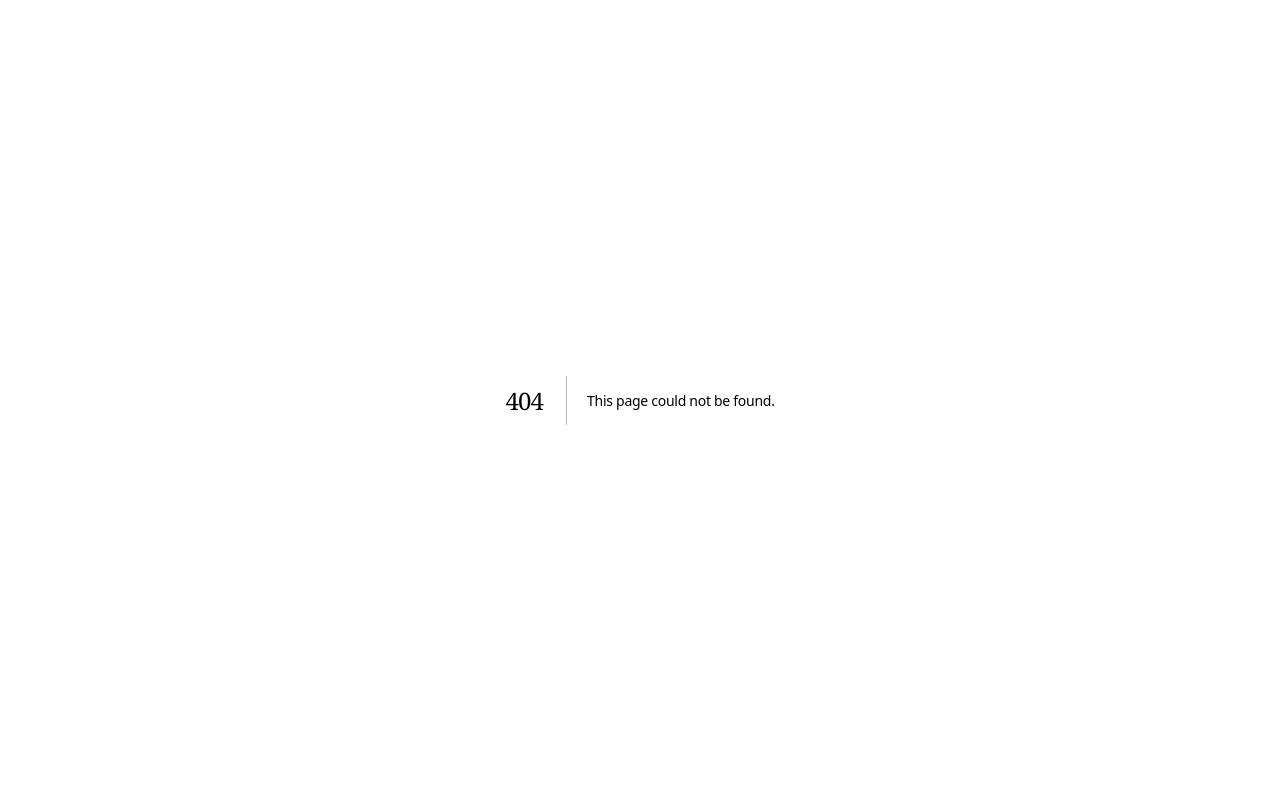
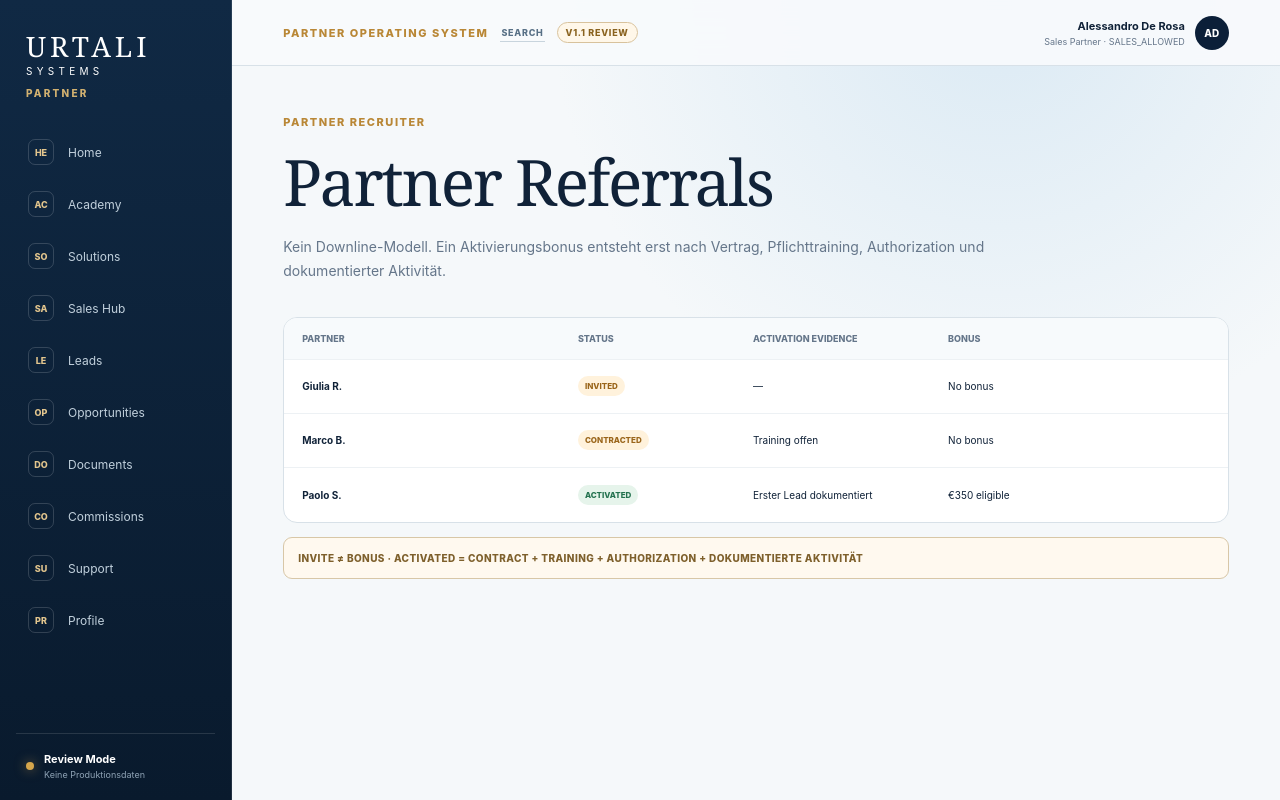
Before and after one commit to lavolpeofficial/vito-platform, a Next.js app in the folder apps/partner-portal/: page /partner-referrals in a window 1280 px wide. Before the commit this address had no page. Built offline with nearby package versions, Linux system fonts and the light colour scheme.

Commit message:
feat(partner-portal): add apps/partner-portal/app/(portal)/partner-referrals/page.tsx

```diff
--- /dev/null
+++ b/apps/partner-portal/app/(portal)/partner-referrals/page.tsx
@@ -0,0 +1,20 @@
+const referrals = [
+  ['Giulia R.','INVITED','—','No bonus'],
+  ['Marco B.','CONTRACTED','Training offen','No bonus'],
+  ['Paolo S.','ACTIVATED','Erster Lead dokumentiert','€350 eligible'],
+];
+
+export default function PartnerReferralsPage() {
+  return (
+    <>
+      <header className="page-head"><span className="eyebrow">Partner Recruiter</span><h1>Partner Referrals</h1><p>Kein Downline-Modell. Ein Aktivierungsbonus entsteht erst nach Vertrag, Pflichttraining, Authorization und dokumentierter Aktivität.</p></header>
+      <div className="table-card">
+        <div className="data-table referral-table">
+          <div className="data-row data-header"><span>Partner</span><span>Status</span><span>Activation Evidence</span><span>Bonus</span></div>
+          {referrals.map(([name,status,evidence,bonus]) => <div className="data-row" key={name}><strong>{name}</strong><span><b className={'stage ' + (status === 'ACTIVATED' ? 'stage-accepted' : 'stage-review')}>{status}</b></span><span>{evidence}</span><span>{bonus}</span></div>)}
+        </div>
+      </div>
+      <div className="formula-note">INVITE ≠ BONUS · ACTIVATED = CONTRACT + TRAINING + AUTHORIZATION + DOKUMENTIERTE AKTIVITÄT</div>
+    </>
+  );
+}
```
